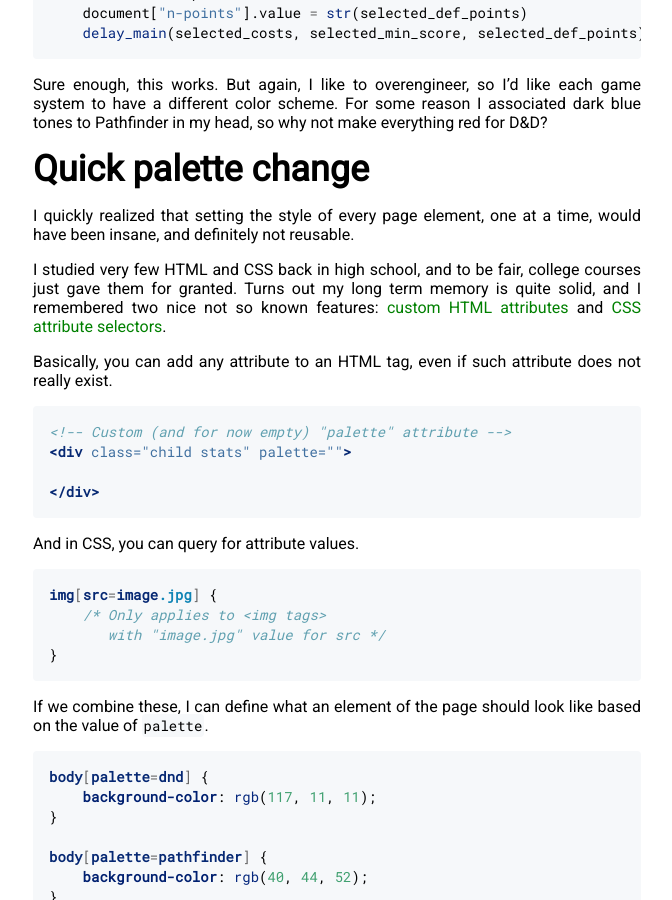
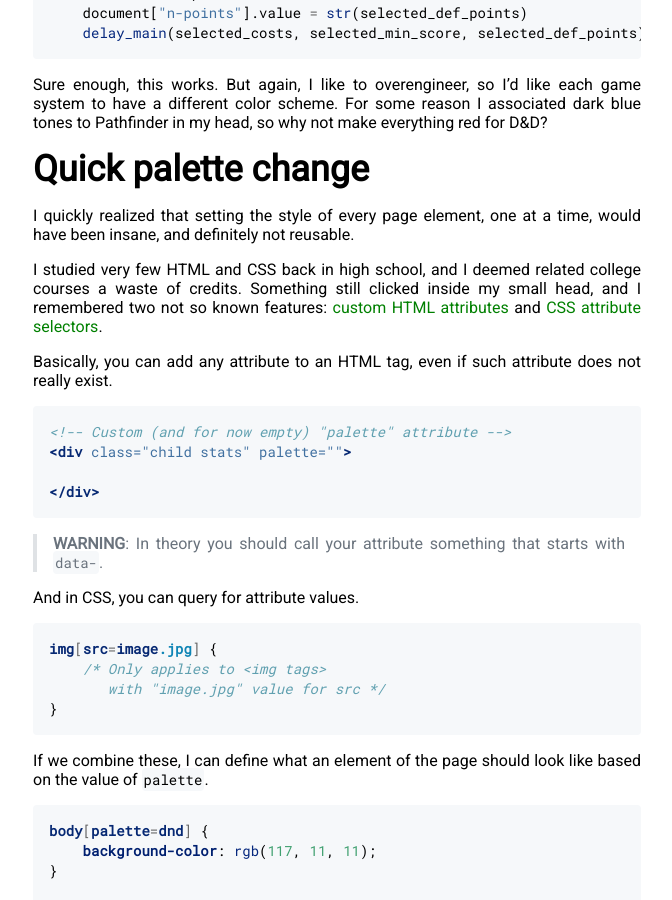
Before and after one commit to ricdezen/ricdezen.github.io, a Jekyll site: the page built from _posts/2022-08-18-html-properties.md, in a window 1280 px wide and 900 px high, scrolled down 1193 px. Shown: the whole window, without its empty margins (303-975 px from the left). Built offline with Jekyll 4.4.1, drawn with Linux system fonts in a browser that asks for light colours; our own code applies the rules of GitHub Pages for plain Markdown files.

Commit message:
Fixed article

````diff
--- a/_posts/2022-08-18-html-properties.md
+++ b/_posts/2022-08-18-html-properties.md
@@ -65,10 +65,10 @@ blue tones to Pathfinder in my head, so why not make everything red for D&D?
 I quickly realized that setting the style of every page element, one at a time,
 would have been insane, and definitely not reusable.
 
-I studied very few HTML and CSS back in high school, and to be fair, college
-courses just gave them for granted. Turns out my long term memory is quite
-solid, and I remembered two nice not so known features:
-[custom HTML attributes]() and [CSS attribute selectors]().
+I studied very few HTML and CSS back in high school, and I deemed related
+college courses a waste of credits. Something still clicked inside my small
+head, and I remembered two not so known features:
+[custom HTML attributes](https://developer.mozilla.org/en-US/docs/Learn/HTML/Howto/Use_data_attributes) and [CSS attribute selectors](https://www.w3schools.com/css/css_attribute_selectors.asp).
 
 Basically, you can add any attribute to an HTML tag, even if such attribute does
 not really exist.
@@ -79,6 +79,8 @@ not really exist.
 
 </div>
 ```
+
+> **WARNING**: In theory you should call your attribute something that starts with `data-`.
 
 And in CSS, you can query for attribute values.
 
````
